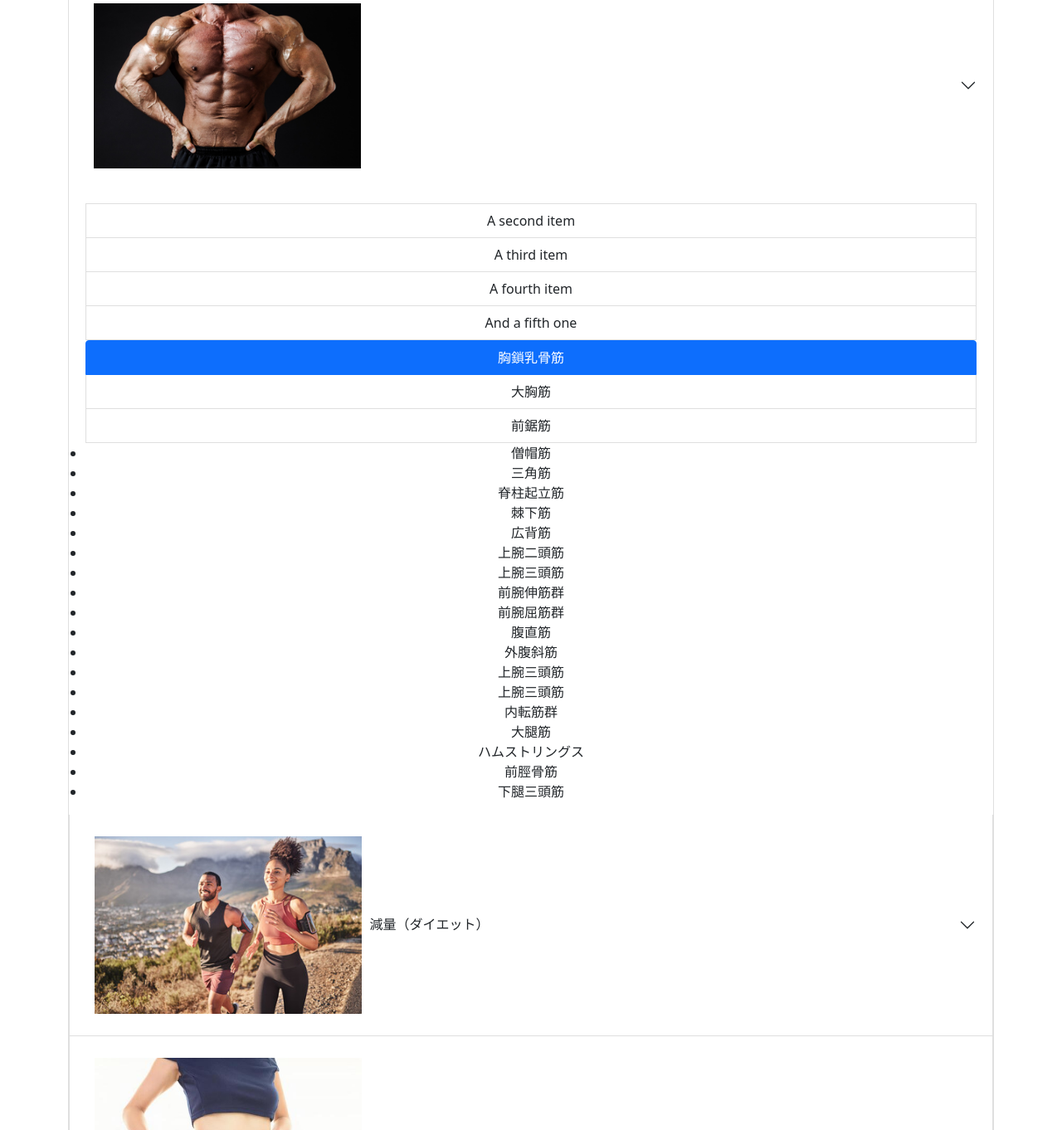
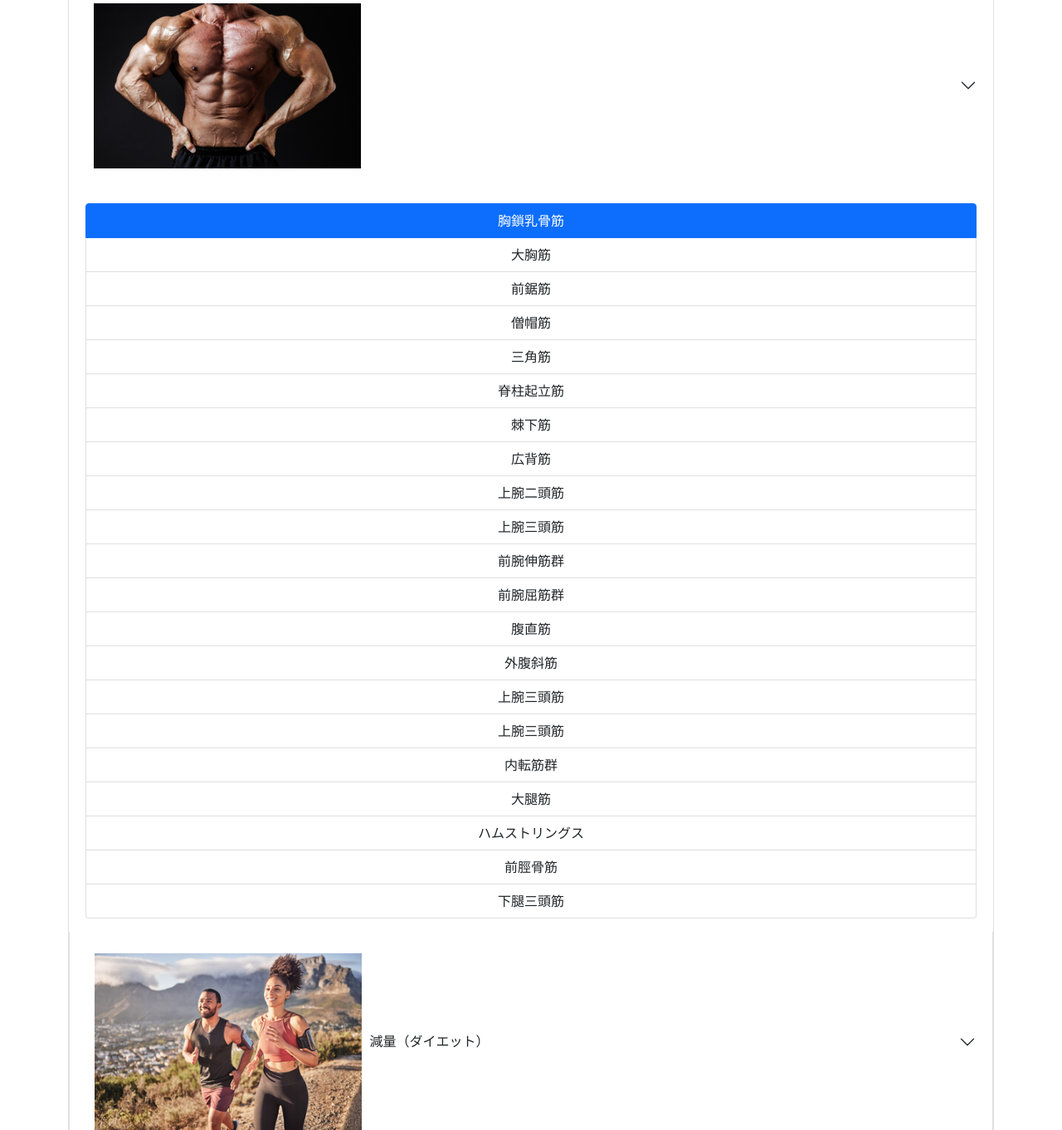
Before and after one commit to shukurimu0121/team_project, a Flask app: page /keyword in a window 1280 px wide. Shown: the part 161-1523 px from the top of the page at 83% size. Run offline with Flask 2, Linux system fonts and the light colour scheme; a user stored in the database is signed in; some libraries are stand-ins or nearby versions.

Commit message:
Mon, Mar 6, 2023, 3:31 PM +09:00

```diff
--- a/team/templates/keyword.html
+++ b/team/templates/keyword.html
@@ -18,33 +18,28 @@
               <div id="panelsStayOpen-collapseOne" class="accordion-collapse collapse show" aria-labelledby="panelsStayOpen-headingOne">
                 <div class="accordion-body">
                   <!--ここが1つ目のボディです。2つ目3つ目のボディの参考にしてください。-->
-                    <li class="list-group-item">A second item</li>
-                    <li class="list-group-item">A third item</li>
-                    <li class="list-group-item">A fourth item</li>
-                    <li class="list-group-item">And a fifth one</li>
-                  </ul>
                   <ul class="list-group">
                     <li class="list-group-item active" aria-current="true">胸鎖乳骨筋</li>
-                        <li class="list-group-item">大胸筋</li>
-                        <li class="list-group-item">前鋸筋</li>
-                        <li>僧帽筋</li>
-                        <li>三角筋</li>
-                        <li>脊柱起立筋</li>
-                        <li>棘下筋</li>
-                        <li>広背筋</li>
-                        <li>上腕二頭筋</li>
-                        <li>上腕三頭筋</li>
-                        <li>前腕伸筋群</li>
-                        <li>前腕屈筋群</li>
-                        <li>腹直筋</li>
-                        <li>外腹斜筋</li>
-                        <li>上腕三頭筋</li>
-                        <li>上腕三頭筋</li>
-                        <li>内転筋群</li>
-                        <li>大腿筋</li>
-                        <li>ハムストリングス</li>
-                        <li>前脛骨筋</li>
-                        <li>下腿三頭筋</li>
+                    <li class="list-group-item">大胸筋</li>
+                    <li class="list-group-item">前鋸筋</li>
+                    <li class="list-group-item" >僧帽筋</li>
+                    <li class="list-group-item">三角筋</li>
+                    <li class="list-group-item">脊柱起立筋</li>
+                    <li class="list-group-item">棘下筋</li>
+                    <li class="list-group-item">広背筋</li>
+                    <li class="list-group-item">上腕二頭筋</li>
+                    <li class="list-group-item">上腕三頭筋</li>
+                    <li class="list-group-item">前腕伸筋群</li>
+                    <li class="list-group-item">前腕屈筋群</li>
+                    <li class="list-group-item">腹直筋</li>
+                    <li class="list-group-item">外腹斜筋</li>
+                    <li class="list-group-item">上腕三頭筋</li>
+                    <li class="list-group-item">上腕三頭筋</li>
+                    <li class="list-group-item">内転筋群</li>
+                    <li class="list-group-item">大腿筋</li>
+                    <li class="list-group-item">ハムストリングス</li>
+                    <li class="list-group-item">前脛骨筋</li>
+                    <li class="list-group-item">下腿三頭筋</li>
                     </ul>
               </div>
             </div>
```
